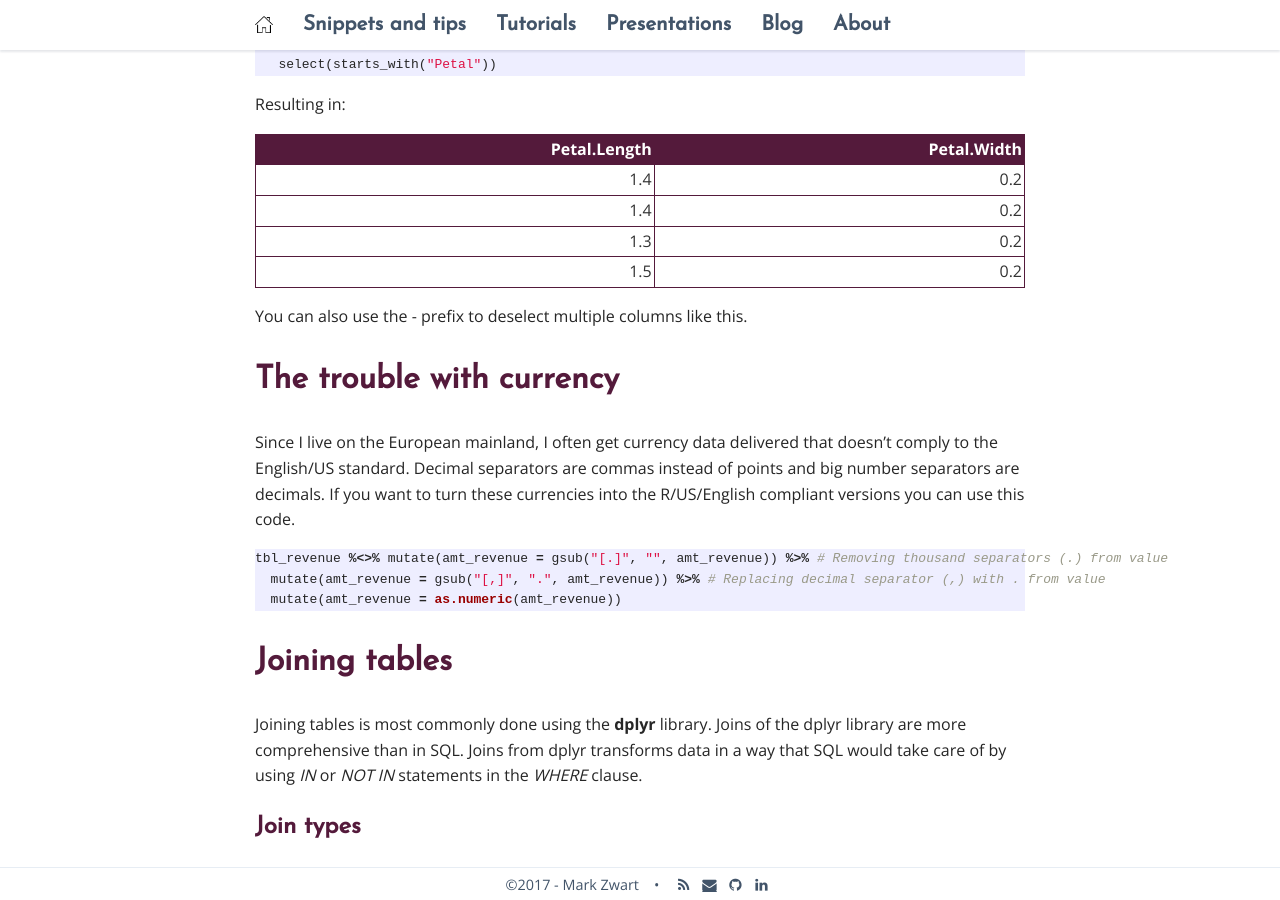
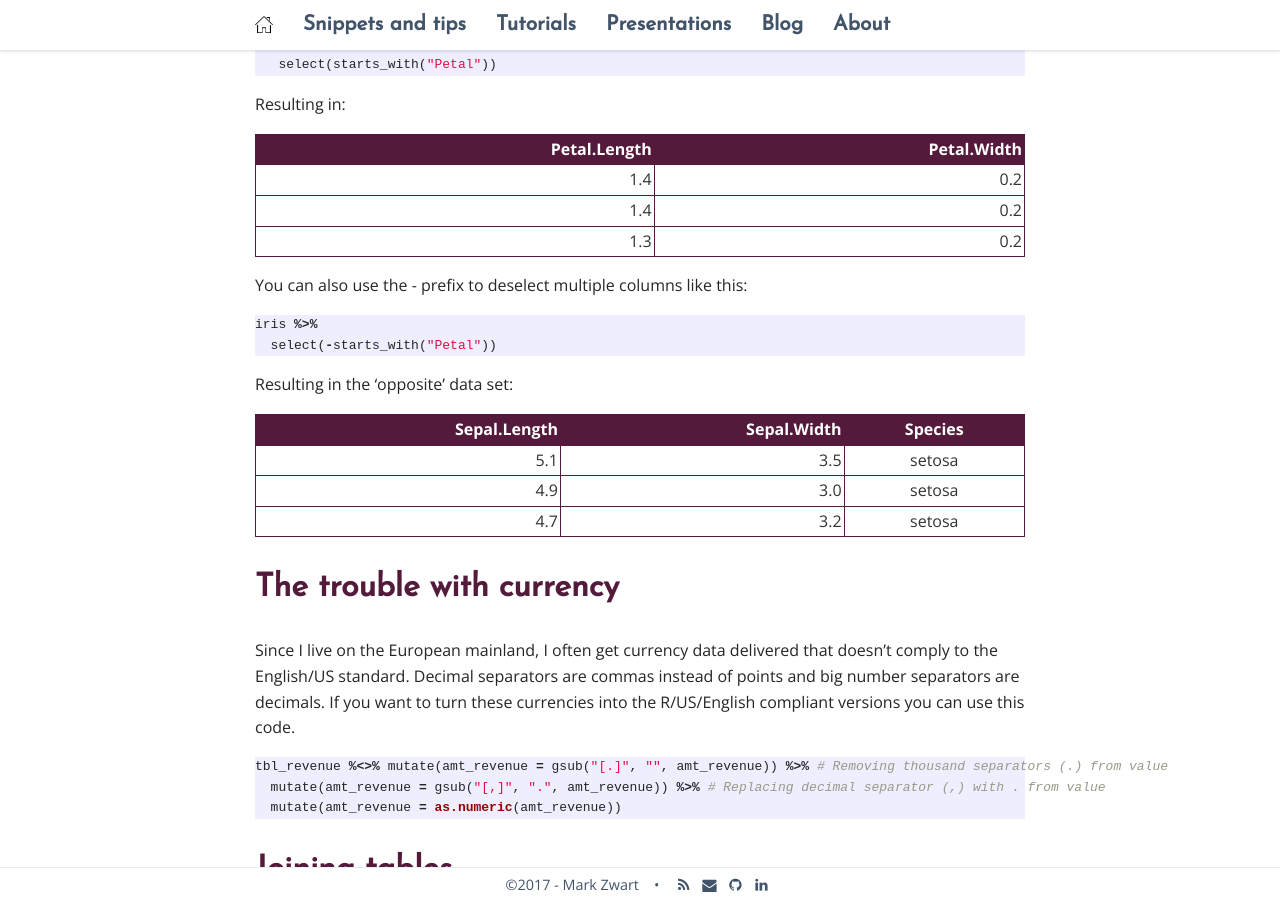
Before and after one commit to mark-me/mark-me.github.io, a Jekyll site: the page built from _pages/snippets-and-tips/data-transformation.md, in a window 1280 px wide and 900 px high, scrolled down 946 px. Built offline with Jekyll 4.4.1, drawn with Linux system fonts in a browser that asks for light colours; nearby versions of some CDN libraries; comment, search, counter and statistics services are not loaded.

Commit message:
Update data-transformation.md

````diff
--- a/_pages/snippets-and-tips/data-transformation.md
+++ b/_pages/snippets-and-tips/data-transformation.md
@@ -32,9 +32,19 @@ Resulting in:
 |1.4|0.2|
 |1.4|0.2|
 |1.3|0.2|
-|1.5|0.2|
 
-You can also use the - prefix to deselect multiple columns like this.
+You can also use the - prefix to deselect multiple columns like this:
+```r
+iris %>%
+  select(-starts_with("Petal"))
+```
+Resulting in the 'opposite' data set:
+
+|Sepal.Length|Sepal.Width|Species|
+|    ---:    |    ---:   | :---: |
+|5.1|3.5|setosa|
+|4.9|3.0|setosa|
+|4.7|3.2|setosa|
 
 # The trouble with currency
 
````
